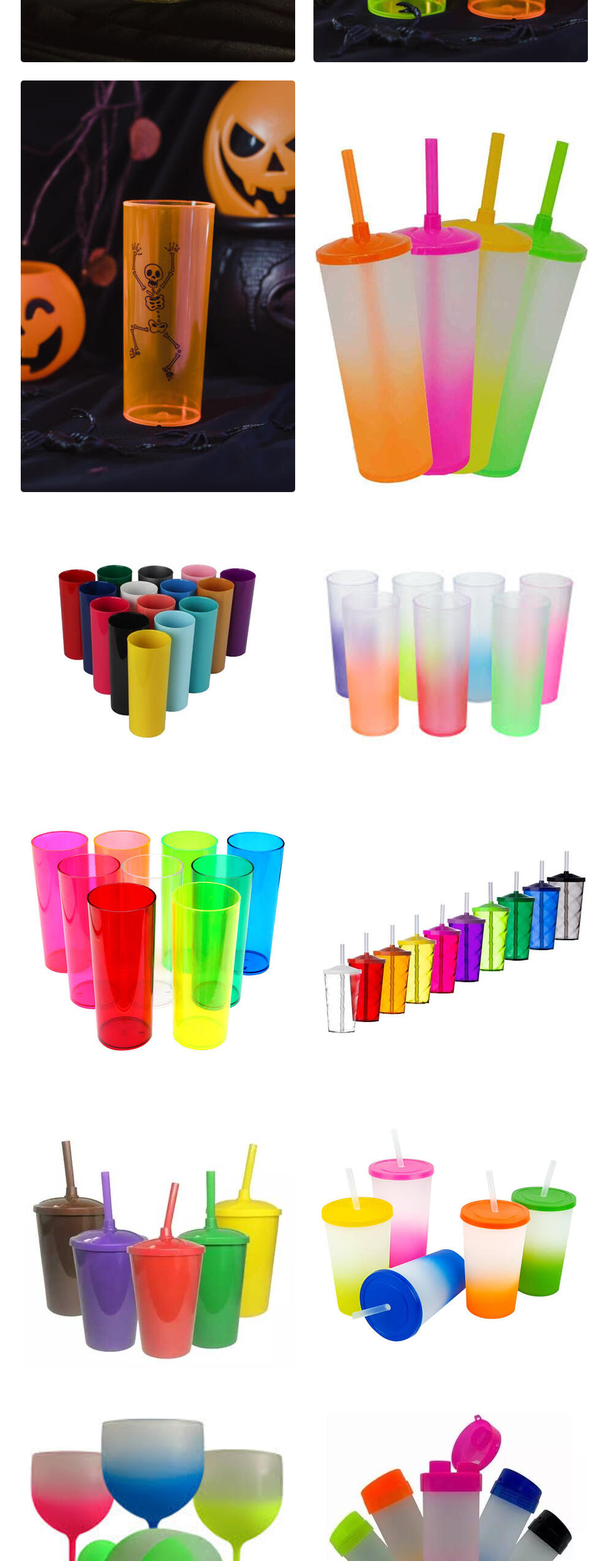
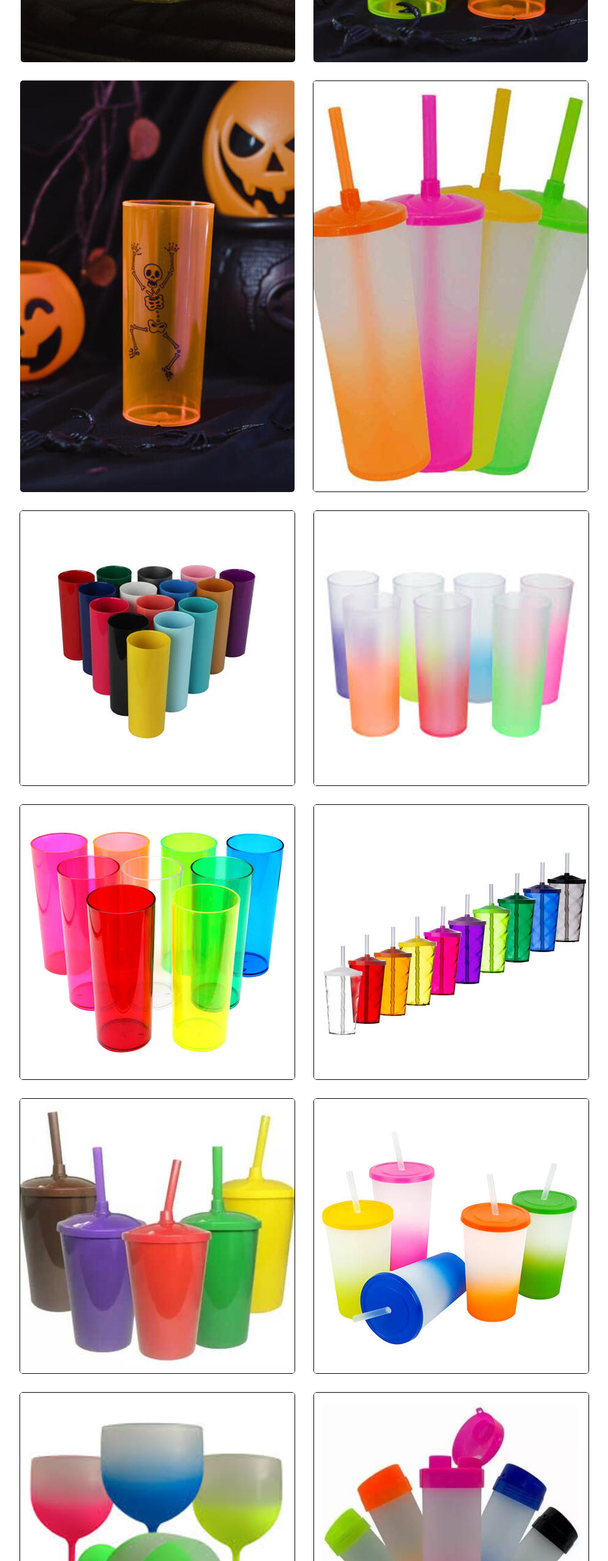
Before and after one commit to thiagomoslavacz/peridote, a plain HTML site: page index.html in a window 1280 px wide. Shown: the part 5160-7720 px from the top of the page at 61% size, without its empty margins (141-1138 px from the left). Drawn offline with nearby package versions, Linux system fonts and the light colour scheme.

Commit message:
new: PDF

```diff
--- a/index.html
+++ b/index.html
@@ -78,7 +78,10 @@
             ><i class="bx bx-cart"></i> Faça um <br />
             Orçamento!</a
           >
-          <a class="action" href="#" target="_blank"
+          <a
+            class="action"
+            href="https://1drv.ms/b/s!AsWrjL6SshjHh08s9D48zcioVHTc"
+            target="_blank"
             ><i class="bx bxs-file-pdf"></i> Produtos <br />
             em PDF</a
           >
@@ -354,7 +357,13 @@
         </div>
       </div>
       <div class="container">
-        <img src="imagens/gallery/acrylic/acrylic06.jpg" alt="Acrílico" />
+        <img
+          clas
+          class="border-img"
+          s="border-img"
+          src="imagens/gallery/acrylic/acrylic06.jpg"
+          alt="Acrílico"
+        />
         <div class="background">
           <a
             class="cart"
@@ -366,7 +375,13 @@
         </div>
       </div>
       <div class="container">
-        <img src="imagens/gallery/acrylic/acrylic07.jpg" alt="Acrílico" />
+        <img
+          clas
+          class="border-img"
+          s="border-img"
+          src="imagens/gallery/acrylic/acrylic07.jpg"
+          alt="Acrílico"
+        />
         <div class="background">
           <a
             class="cart"
@@ -378,7 +393,13 @@
         </div>
       </div>
       <div class="container">
-        <img src="imagens/gallery/acrylic/acrylic08.jpg" alt="Acrílico" />
+        <img
+          clas
+          class="border-img"
+          s="border-img"
+          src="imagens/gallery/acrylic/acrylic08.jpg"
+          alt="Acrílico"
+        />
         <div class="background">
           <a
             class="cart"
@@ -390,7 +411,13 @@
         </div>
       </div>
       <div class="container">
-        <img src="imagens/gallery/acrylic/acrylic09.jpg" alt="Acrílico" />
+        <img
+          clas
+          class="border-img"
+          s="border-img"
+          src="imagens/gallery/acrylic/acrylic09.jpg"
+          alt="Acrílico"
+        />
         <div class="background">
           <a
             class="cart"
@@ -402,7 +429,13 @@
         </div>
       </div>
       <div class="container">
-        <img src="imagens/gallery/acrylic/acrylic10.jpg" alt="Acrílico" />
+        <img
+          clas
+          class="border-img"
+          s="border-img"
+          src="imagens/gallery/acrylic/acrylic10.jpg"
+          alt="Acrílico"
+        />
         <div class="background">
           <a
             class="cart"
@@ -414,7 +447,13 @@
         </div>
       </div>
       <div class="container">
-        <img src="imagens/gallery/acrylic/acrylic11.jpg" alt="Acrílico" />
+        <img
+          clas
+          class="border-img"
+          s="border-img"
+          src="imagens/gallery/acrylic/acrylic11.jpg"
+          alt="Acrílico"
+        />
         <div class="background">
           <a
             class="cart"
@@ -426,7 +465,13 @@
         </div>
       </div>
       <div class="container">
-        <img src="imagens/gallery/acrylic/acrylic12.jpg" alt="Acrílico" />
+        <img
+          clas
+          class="border-img"
+          s="border-img"
+          src="imagens/gallery/acrylic/acrylic12.jpg"
+          alt="Acrílico"
+        />
         <div class="background">
           <a
             class="cart"
@@ -438,7 +483,13 @@
         </div>
       </div>
       <div class="container">
-        <img src="imagens/gallery/acrylic/acrylic13.jpg" alt="Acrílico" />
+        <img
+          clas
+          class="border-img"
+          s="border-img"
+          src="imagens/gallery/acrylic/acrylic13.jpg"
+          alt="Acrílico"
+        />
         <div class="background">
           <a
             class="cart"
@@ -450,7 +501,13 @@
         </div>
       </div>
       <div class="container">
-        <img src="imagens/gallery/acrylic/acrylic14.jpg" alt="Acrílico" />
+        <img
+          clas
+          class="border-img"
+          s="border-img"
+          src="imagens/gallery/acrylic/acrylic14.jpg"
+          alt="Acrílico"
+        />
         <div class="background">
           <a
             class="cart"
@@ -550,7 +607,11 @@
         </div>
       </div>
       <div class="container">
-        <img src="imagens/gallery/others/others03.jpg" alt="Camiseta" />
+        <img
+          class="border-img"
+          src="imagens/gallery/others/others03.jpg"
+          alt="Camiseta"
+        />
         <div class="background">
           <a
             class="cart"
@@ -562,7 +623,11 @@
         </div>
       </div>
       <div class="container">
-        <img src="imagens/gallery/others/others04.jpg" alt="Camiseta" />
+        <img
+          class="border-img"
+          src="imagens/gallery/others/others04.jpg"
+          alt="Camiseta"
+        />
         <div class="background">
           <a
             class="cart"
@@ -574,7 +639,11 @@
         </div>
       </div>
       <div class="container">
-        <img src="imagens/gallery/others/others05.jpg" alt="Camiseta" />
+        <img
+          class="border-img"
+          src="imagens/gallery/others/others05.jpg"
+          alt="Camiseta"
+        />
         <div class="background">
           <a
             class="cart"
--- a/style.css
+++ b/style.css
@@ -37,6 +37,11 @@ a {
 
 ul {
   list-style: none;
+}
+
+img.border-img {
+  border: 1px solid black;
+  border-radius: 5px;
 }
 
 /* Header */
@@ -372,7 +377,7 @@ section#mugs-about .container .info:nth-child(1) i {
   flex-wrap: wrap;
   justify-content: center;
   justify-items: center;
-  align-items: end;
+  align-items: top;
   gap: 30px;
   margin-bottom: 200px;
 }
```
Also changed, not shown: imagens/gallery/others/others01.png, imagens/gallery/others/others02.png, imagens/gallery/others/others03.jpg.
